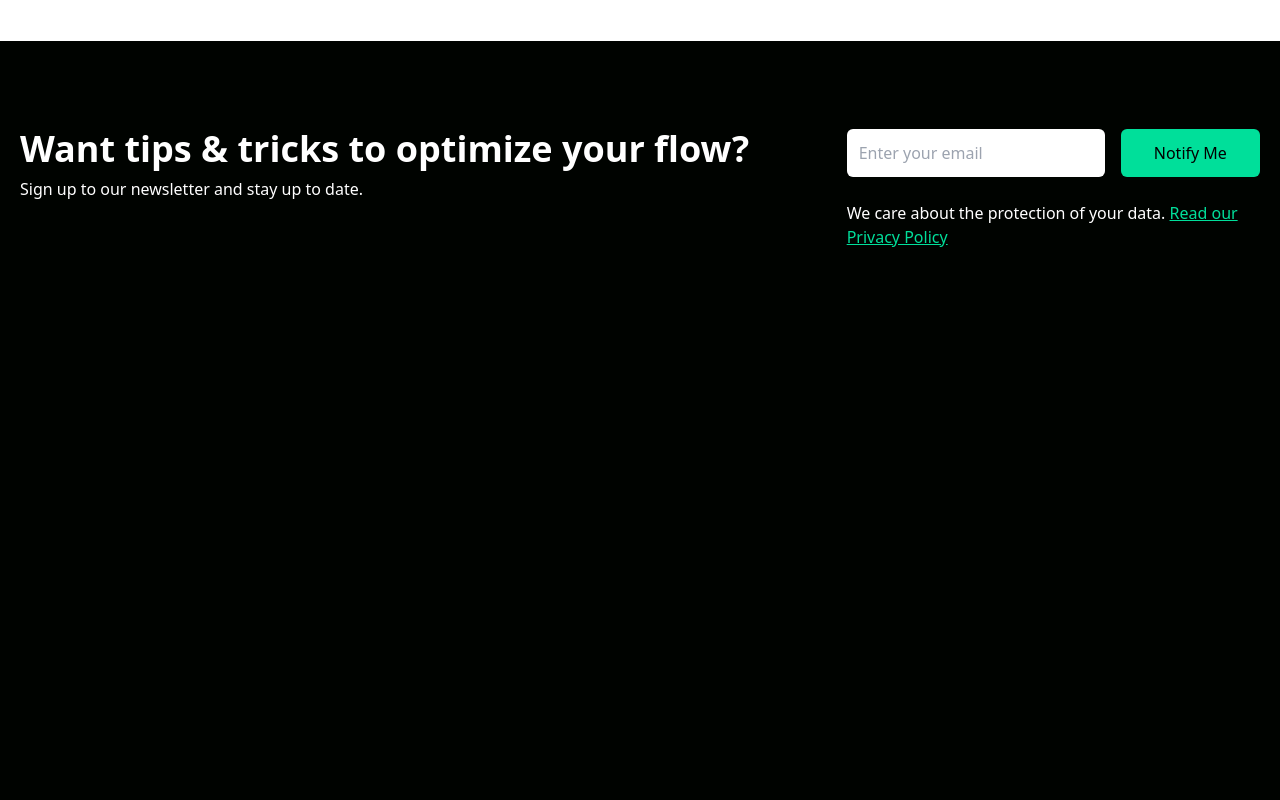
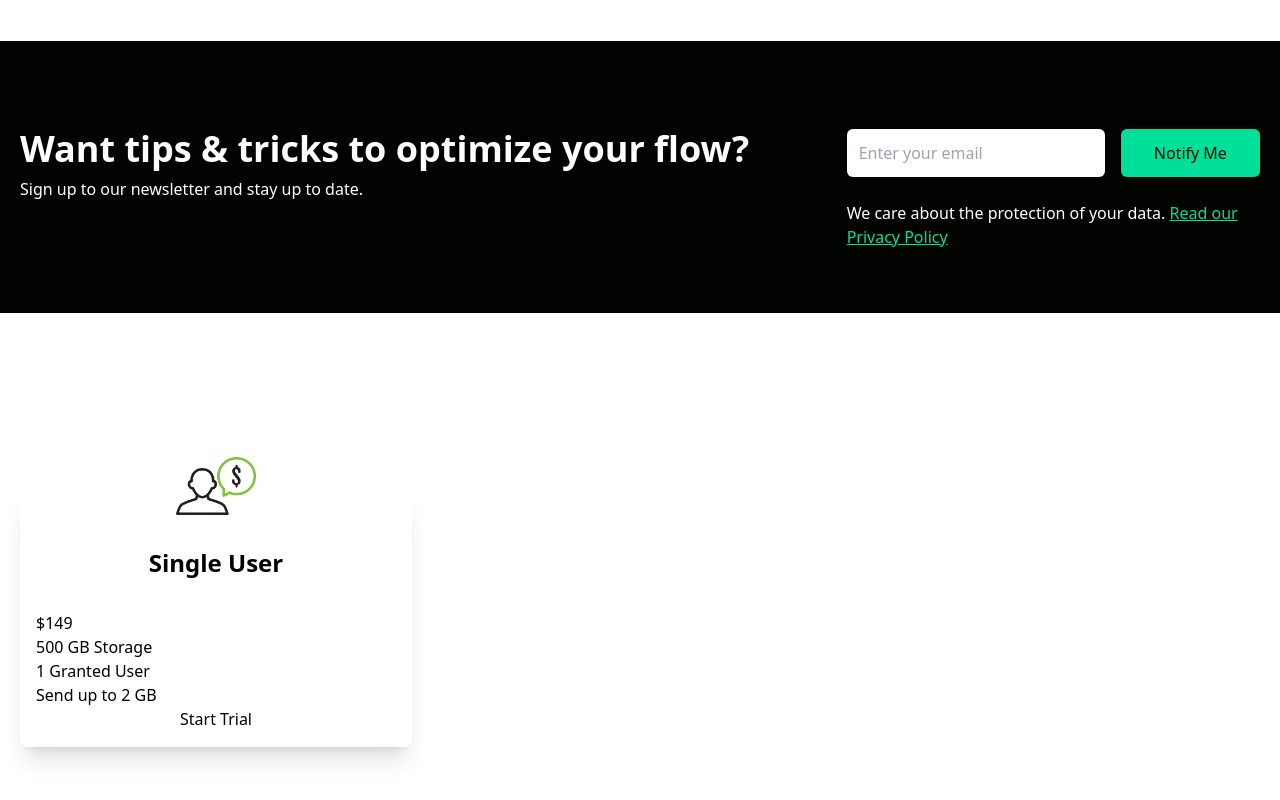
Before and after one commit to VaNomad/theDataSite--, a React (Vite) app: page / in a window 1280 px wide. Shown: the part 1336-2136 px from the top of the page. Before the commit the page ends 1649 px from the top, so only its background shows below. Built offline with nearby package versions, Linux system fonts and the light colour scheme.

Commit message:
Adds start of Cards component + hover effect on hamburger

```diff
--- a/src/App.jsx
+++ b/src/App.jsx
@@ -3,6 +3,7 @@
 import Hero from "./components/Hero";
 import Analytics from "./components/Analytics";
 import Newsletter from "./components/Newsletter";
+import Cards from "./components/Cards";
 
 function App() {
 
@@ -12,6 +13,7 @@
       <Hero />
       <Analytics />
       <Newsletter />
+      <Cards />
     </div>
   );
 }
--- /dev/null
+++ b/src/components/Cards.jsx
@@ -0,0 +1,26 @@
+import React from "react";
+import Single from "../assets/single.png"
+import Double from "../assets/double.png"
+import Triple from "../assets/triple.png"
+
+const Cards = () => {
+  return (
+    <div className="bg-white w-full py-[10rem] text-black">
+      <div className="max-w-[1240px] mx-auto grid md:grid-cols-3 gap-8">
+        <div className="w-full shadow-xl flex flex-col p-4 my-4 rounded-lg hover:scale-105 duration-300">
+          <img className="w-20 mx-auto mt-[-3rem] bg-white" src={ Single } alt="/" />
+          <h2 className="text-2xl font-bold text-center py-8">Single User</h2>
+          <p>$149</p>
+          <div>
+            <p>500 GB Storage</p>
+            <p>1 Granted User</p>
+            <p>Send up to 2 GB</p>
+          </div>
+          <button>Start Trial</button>
+        </div>
+      </div>
+    </div>
+  )
+};
+
+export default Cards;
--- a/src/components/Navbar.jsx
+++ b/src/components/Navbar.jsx
@@ -24,7 +24,7 @@
       </ul>
 
       {/* Mobile Menu Icon */ }
-      <div onClick={handleNav} className="block md:hidden">
+      <div onClick={handleNav} className="block md:hidden cursor-pointer hover:scale-125 duration-75">
         {!nav ? <AiOutlineClose size={20}/> : <AiOutlineMenu size={20} /> }
       </div>
       {/* Mobile Menu */}
```
